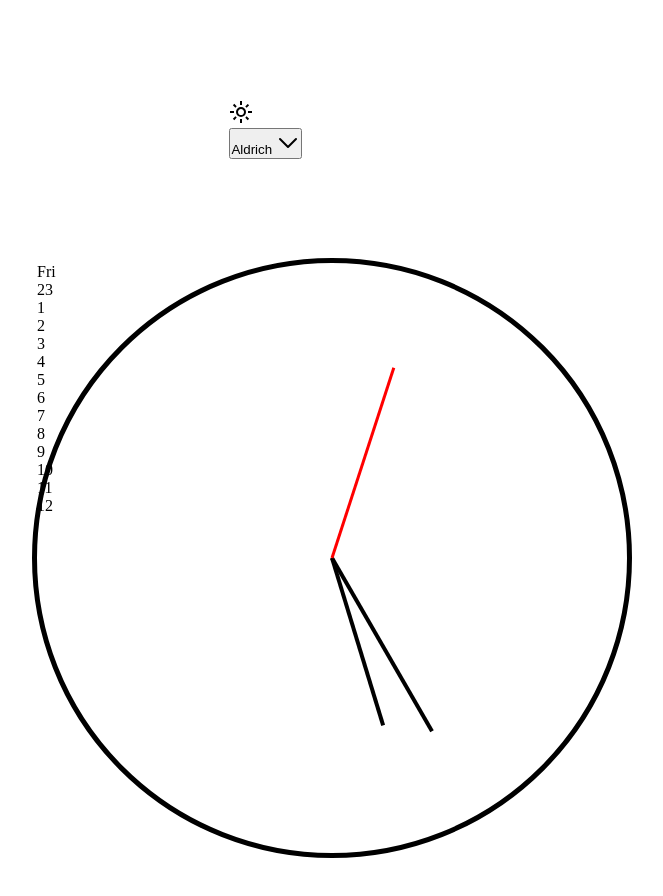
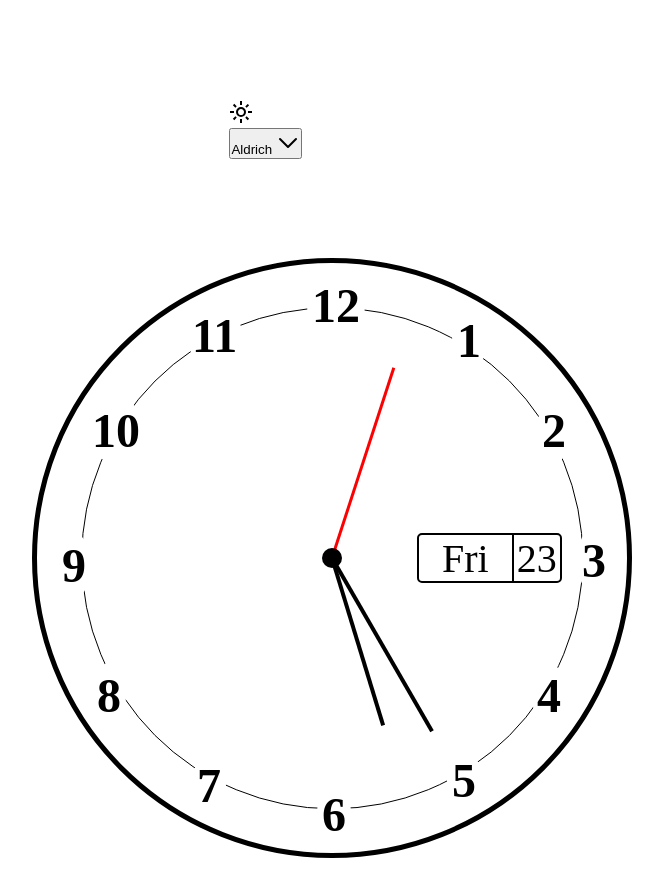
Before and after one commit to StefanRandjelovic/analogue-clock-final-project, a React (Vite) app: page / in a window 1280 px wide. Shown: the top 896 px of the page, without its empty margins (308-971 px from the left). Built offline with nearby package versions, Linux system fonts and the light colour scheme; a web font is replaced by a local one.

Commit message:
Add day, date, hours and some other styles.

```diff
--- a/src/style/clock-dial.scss
+++ b/src/style/clock-dial.scss
@@ -58,3 +58,114 @@
     }
   }
 }
+
+// DAY AND DATE ON A DIAL
+.dayDate {
+  width: 145px;
+  height: 50px;
+  border: 2px solid black;
+  position: absolute;
+  top: 270px;
+  left: 380px;
+  display: flex;
+  text-align: center;
+  font-size: 2.5rem;
+  border-radius: 5px;
+
+  .day {
+    flex: 2;
+    border-right: 2px solid black;
+    height: 100%;
+    display: grid;
+    place-items: center;
+  }
+  .date {
+    flex: 1;
+    height: 100%;
+    display: grid;
+    place-items: center;
+  }
+}
+
+// CONCENTRIC CIRCLE ON A DIAL
+.concentric {
+  width: 85%;
+  height: 85%;
+  border: 1px solid black;
+  border-radius: 50%;
+  position: absolute;
+  top: 50%;
+  left: 50%;
+  transform: translate(-50%, -50%);
+}
+
+// CENTRAL POINT
+.centralPoint {
+  width: 20px;
+  height: 20px;
+  background-color: black;
+  border-radius: 50%;
+  position: absolute;
+  top: 50%;
+  left: 50%;
+  transform: translate(-50%, -50%);
+  z-index: 20;
+}
+
+// HOURS
+.hour {
+  font-size: 3rem;
+  font-weight: bolder;
+  position: absolute;
+  padding: 5px;
+  background-color: white;
+  border-radius: 50%;
+}
+.hour1 {
+  top: 45px;
+  left: 415px;
+}
+.hour2 {
+  top: 135px;
+  left: 500px;
+}
+.hour3 {
+  top: 265px;
+  left: 540px;
+}
+.hour4 {
+  top: 400px;
+  left: 495px;
+}
+.hour5 {
+  top: 485px;
+  left: 410px;
+}
+.hour6 {
+  top: 519px;
+  left: 280px;
+}
+.hour7 {
+  top: 490px;
+  left: 155px;
+}
+.hour8 {
+  top: 400px;
+  left: 55px;
+}
+.hour9 {
+  top: 270px;
+  left: 20px;
+}
+.hour10 {
+  top: 135px;
+  left: 50px;
+}
+.hour11 {
+  top: 40px;
+  left: 150px;
+}
+.hour12 {
+  top: 10px;
+  left: 270px;
+}
```
